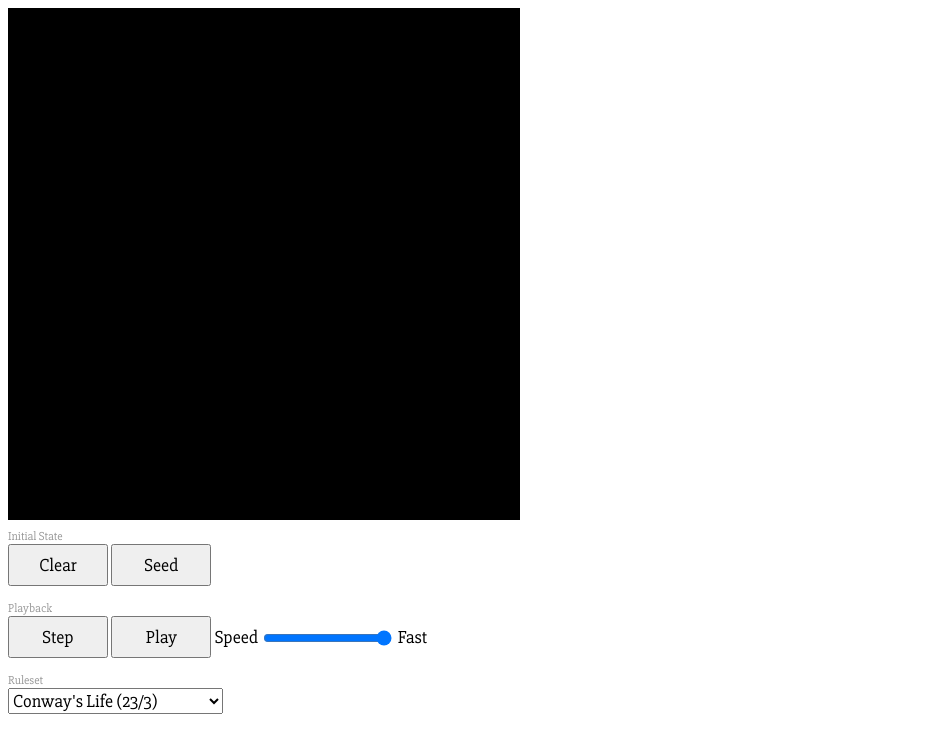
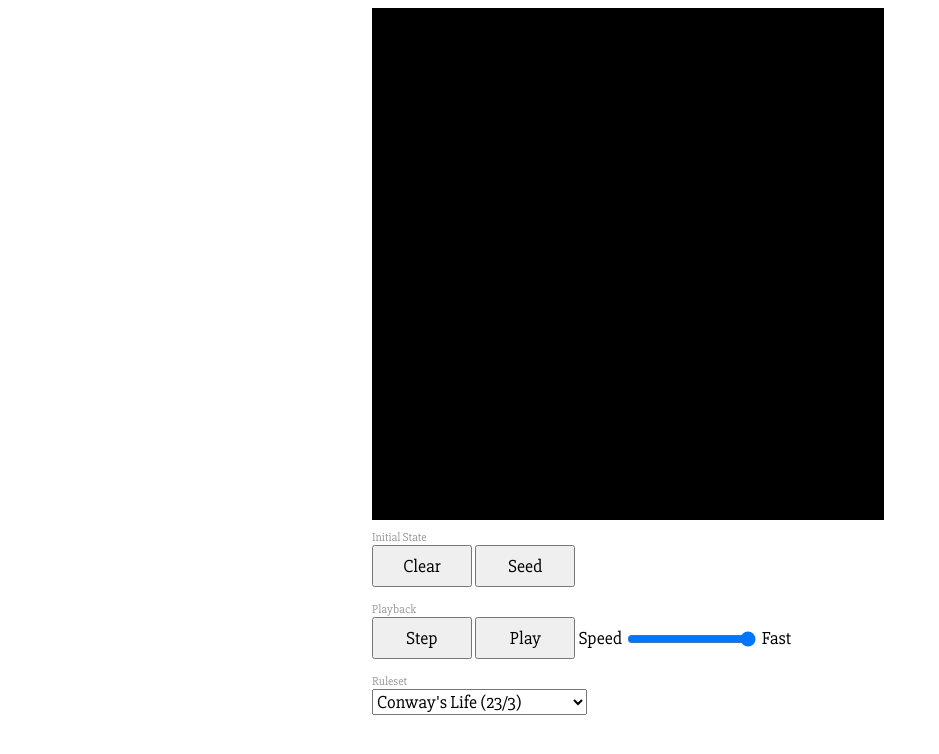
Before and after one commit to paulcoyle/paulcoyle.github.io, a plain HTML site: page golgl/index.html in a window 1280 px wide. Shown: the whole page, without its empty margins (0-939 px from the left). Drawn offline with Linux system fonts and the light colour scheme.

Commit message:
Tiny bit of styling.

```diff
--- a/golgl/gol.css
+++ b/golgl/gol.css
@@ -22,6 +22,11 @@ input[type=range] {
   color: #999;
 }
 
+#container {
+  width: 536px;
+  margin: 0px auto;
+}
+
 #gol {
   width: 512px;
   height: 512px;
--- a/golgl/index.html
+++ b/golgl/index.html
@@ -120,6 +120,7 @@
     </script>
   </head>
   <body>
+    <div id="container">
       <canvas id="gol" width="512" height="512"></canvas>
       <canvas id="seed" width="512" height="512"></canvas>
 
@@ -142,6 +143,7 @@
         <p>Ruleset</p>
         <select id="ruleset"></select>
       </div>
+    </div>
 
     <script src="gol.js"></script>
   </body>
```
Lines whose indentation alone changed are shown as unchanged.
